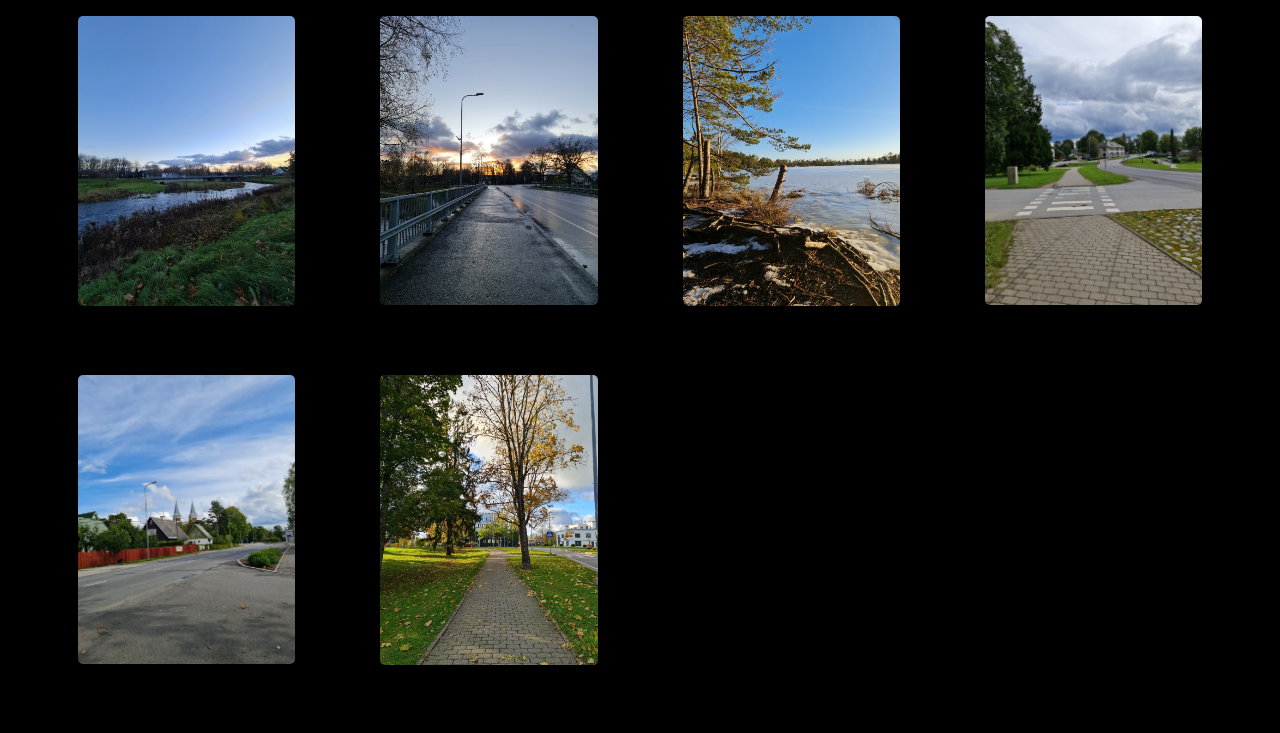
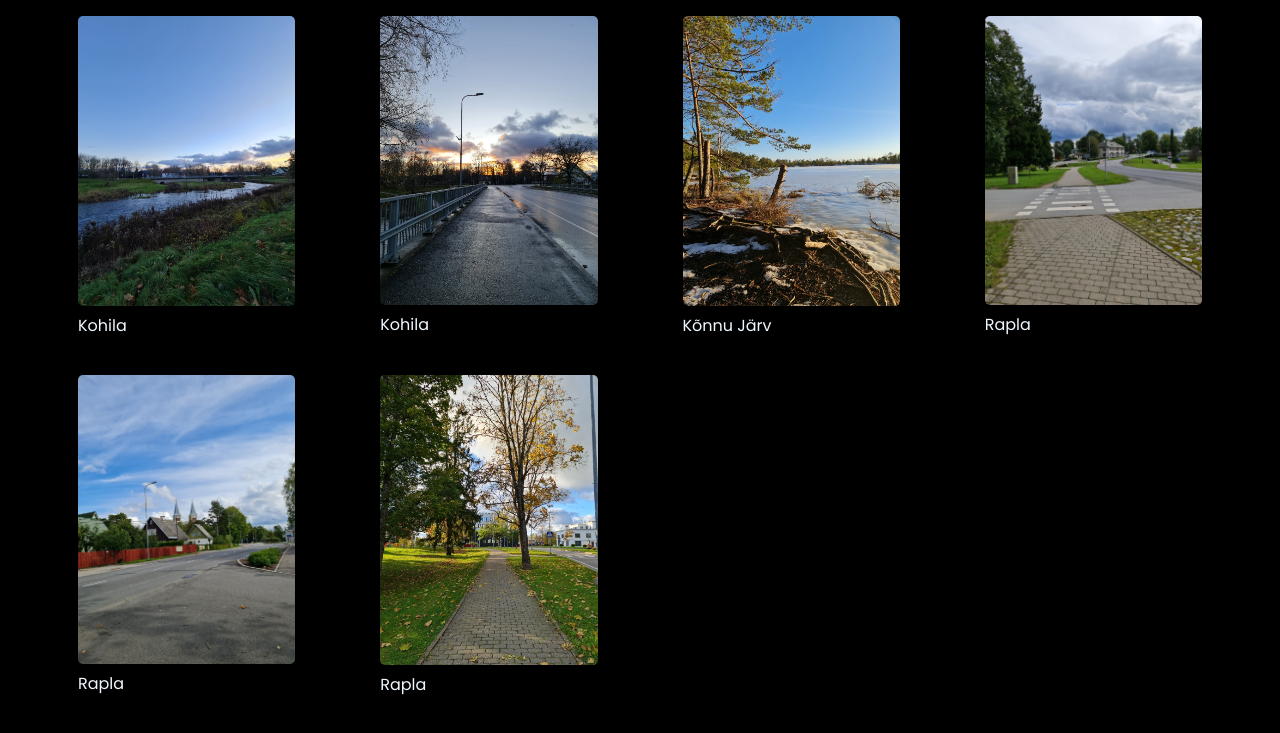
Before and after one commit to AleksandraRyan/Raplamaa, a plain HTML site: page images.html in a window 1280 px wide. Shown: the part 185-918 px from the top of the page. Drawn offline with Linux system fonts and the light colour scheme.

Commit message:
added figcaption color

```diff
--- a/styles.css
+++ b/styles.css
@@ -55,6 +55,10 @@ h2 {
   grid-template-columns: repeat(4, 1fr);
   grid-template-rows: repeat(3, 1fr);
   gap: 5px;
+}
+
+figcaption {
+  color: aliceblue;
 }
 
 footer {
```
